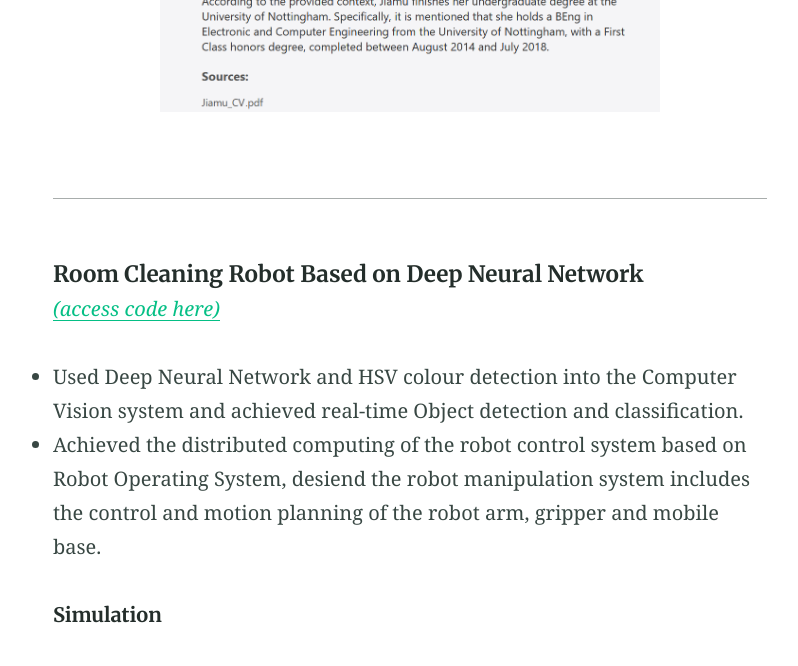
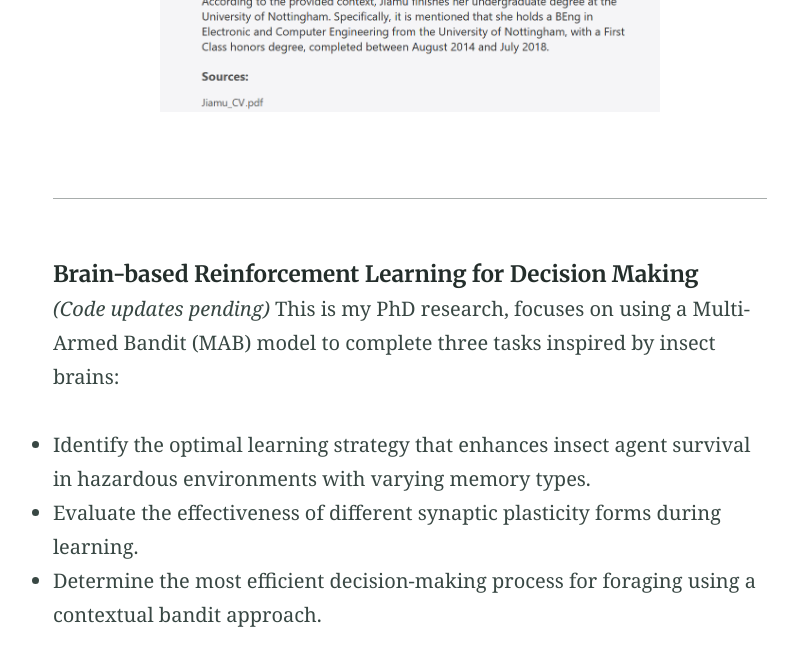
Before and after one commit to jiajia-404/jiajia-404.github.io, a Jekyll site: the page built from Projects.md, in a window 1280 px wide and 900 px high, scrolled down 714 px, cut to the strip 0-686 px from the top of the window. Shown: the top 666 px of the strip, without its empty margins (230-1028 px from the left). Built offline with Jekyll 4.4.1, drawn with Linux system fonts in a browser that asks for light colours.

Commit message:
add phd research topic

```diff
--- a/Projects.md
+++ b/Projects.md
@@ -13,6 +13,14 @@ layout: page
 <p align="center">
   <img align="middle" src="/images/llm_demo1.png" alt="BSE" width="500"/>
 </p>
+
+---
+##### Brain-based Reinforcement Learning for Decision Making
+*(Code updates pending)*
+This is my PhD research, focuses on using a Multi-Armed Bandit (MAB) model to complete three tasks inspired by insect brains:
+- Identify the optimal learning strategy that enhances insect agent survival in hazardous environments with varying memory types.
+- Evaluate the effectiveness of different synaptic plasticity forms during learning.
+- Determine the most efficient decision-making process for foraging using a contextual bandit approach.
 
 ---
 ##### Room Cleaning Robot Based on Deep Neural Network
```
